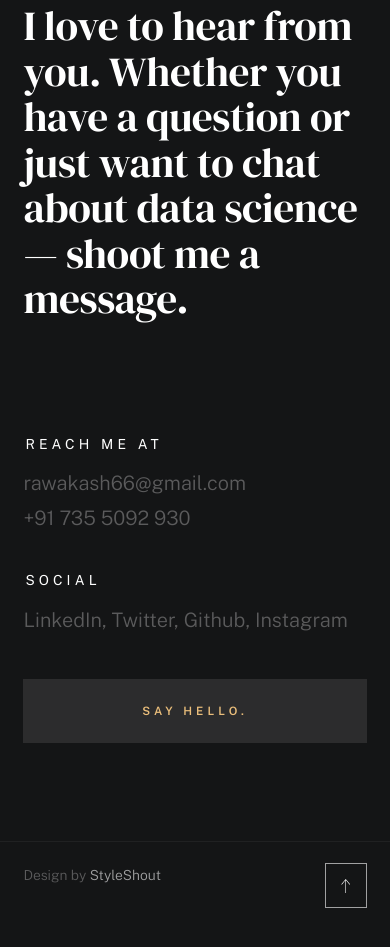
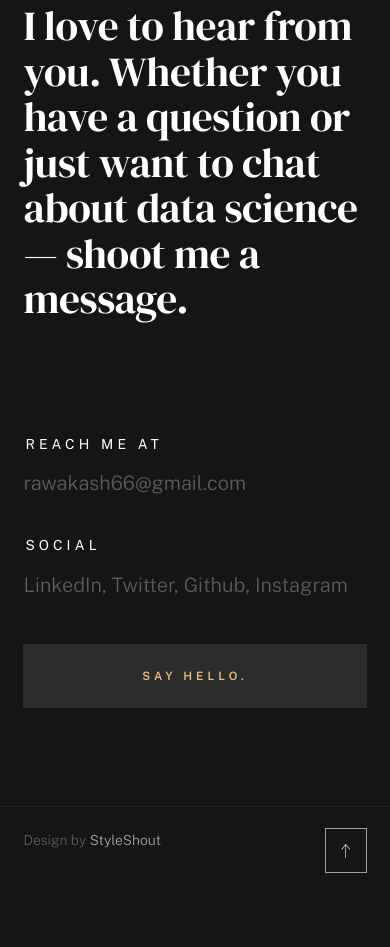
Before and after one commit to rawakash66/rawakash66.github.io, a plain HTML site: page index.html in a window 390 px wide. Shown: the part 4710-5657 px from the top of the page. Drawn offline with nearby package versions, Linux system fonts and the light colour scheme; a web font is replaced by a local one.

Commit message:
remove phone

```diff
--- a/index.html
+++ b/index.html
@@ -634,7 +634,7 @@
                         <h3 class="text-pretitle">Reach me at</h3>
                         <p class="contact-links">
                             <a href="mailto:sayhello@luther.com" class="mailtoui">rawakash66@gmail.com</a> <br>
-                            <a href="tel:+1975432345">+91 735 5092 930</a>
+                            <!--<a href="tel:+1975432345">+91 735 5092 930</a>-->
                         </p>
                     </div>
                     <div class="column lg-4 md-5 tab-6 stack-on-550 contact-block">
```
